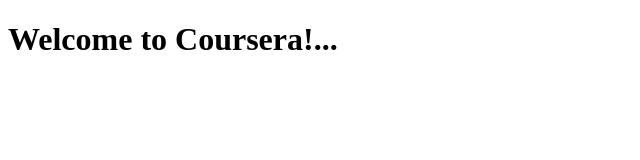
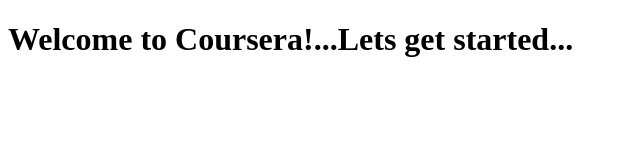
Before and after one commit to Smithi-P/coursera-test2, a plain HTML site: page sites/index.html in a window 1280 px wide. Shown: the whole page, without its empty margins (0-640 px from the left). Drawn offline with Linux system fonts and the light colour scheme.

Commit message:
small addition to page

```diff
--- a/sites/index.html
+++ b/sites/index.html
@@ -4,6 +4,6 @@
 	<title>Hello World</title>
 </head>
 <body>
-<h1>Welcome to Coursera!...</h1>
+<h1>Welcome to Coursera!...Lets get started...</h1>
 </body>
 </html>
```
